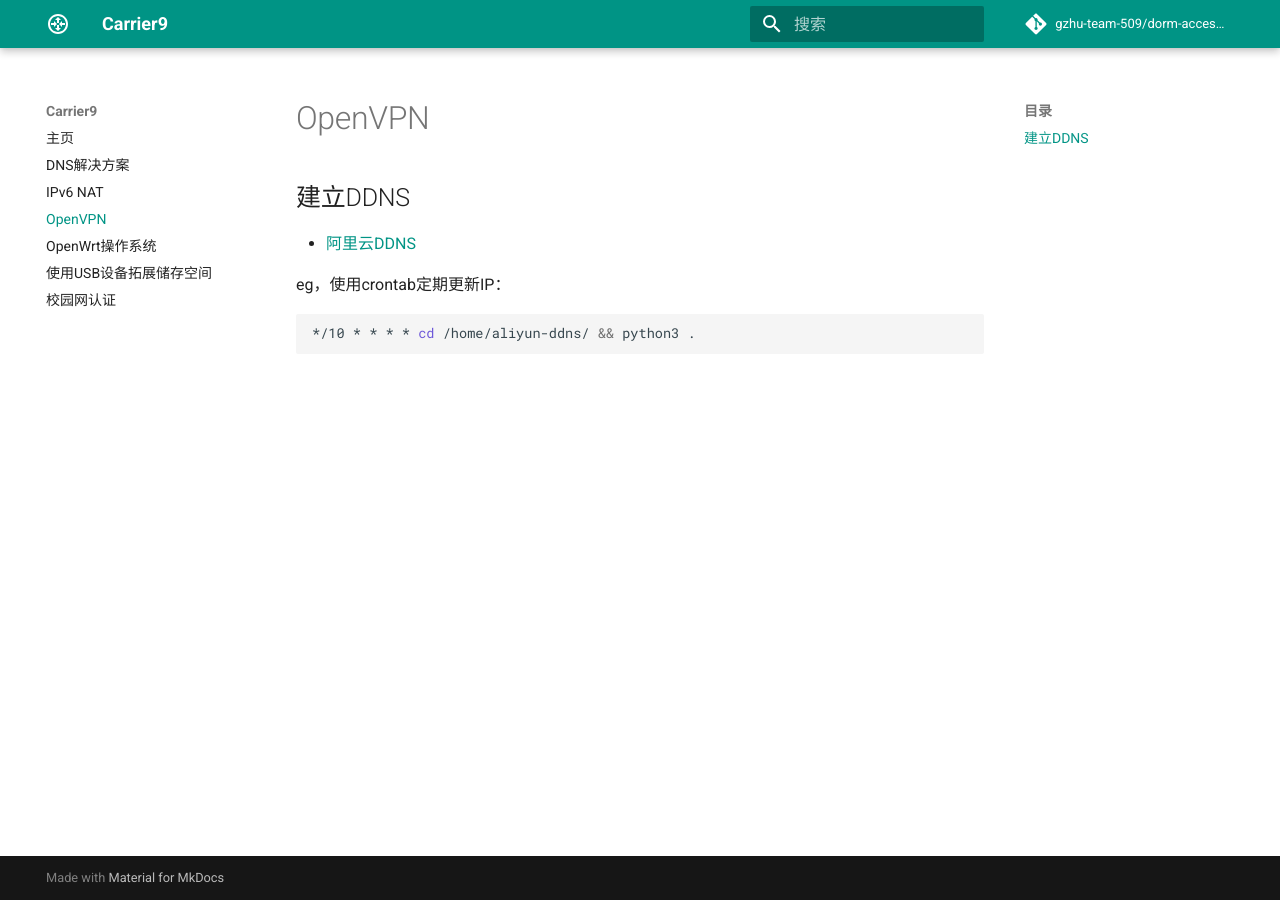
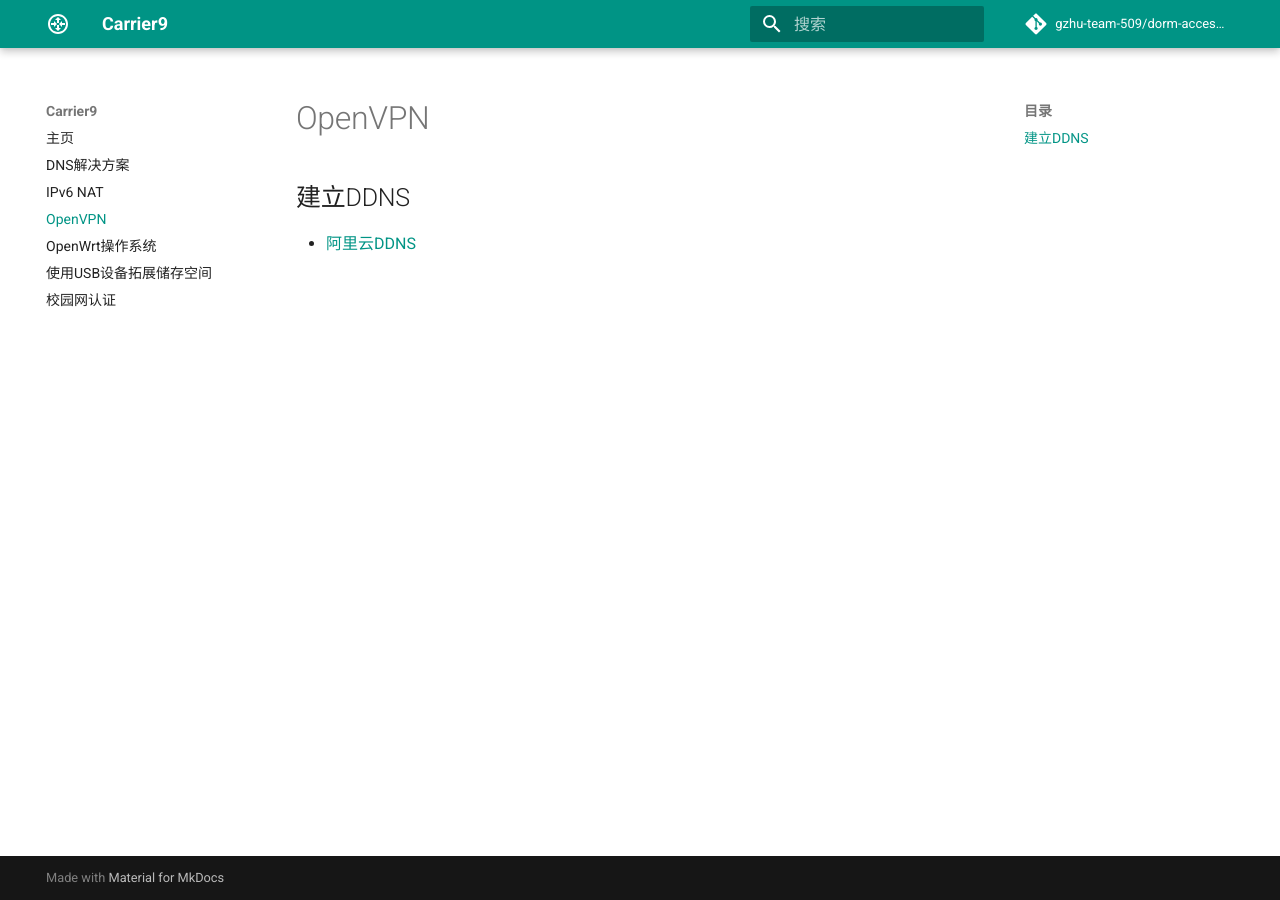
Before and after one commit to gzhu-team-509/Carrier9-info, an MkDocs documentation site: the page built from docs/OpenVPN.md, in a window 1280 px wide. Built offline with MkDocs 1.6.1 and Material for MkDocs 9.7.7, drawn with Linux system fonts in a browser that asks for light colours; comment, search, counter and statistics services are not loaded.

Commit message:
移除Crontab示例

````diff
--- a/docs/OpenVPN.md
+++ b/docs/OpenVPN.md
@@ -3,9 +3,3 @@
 ## 建立DDNS
 
 - [阿里云DDNS](https://github.com/lightyears1998/aliyun-ddns)
-
-eg，使用crontab定期更新IP：
-
-```sh
-*/10 * * * * cd /home/aliyun-ddns/ && python3 .
-```
````
